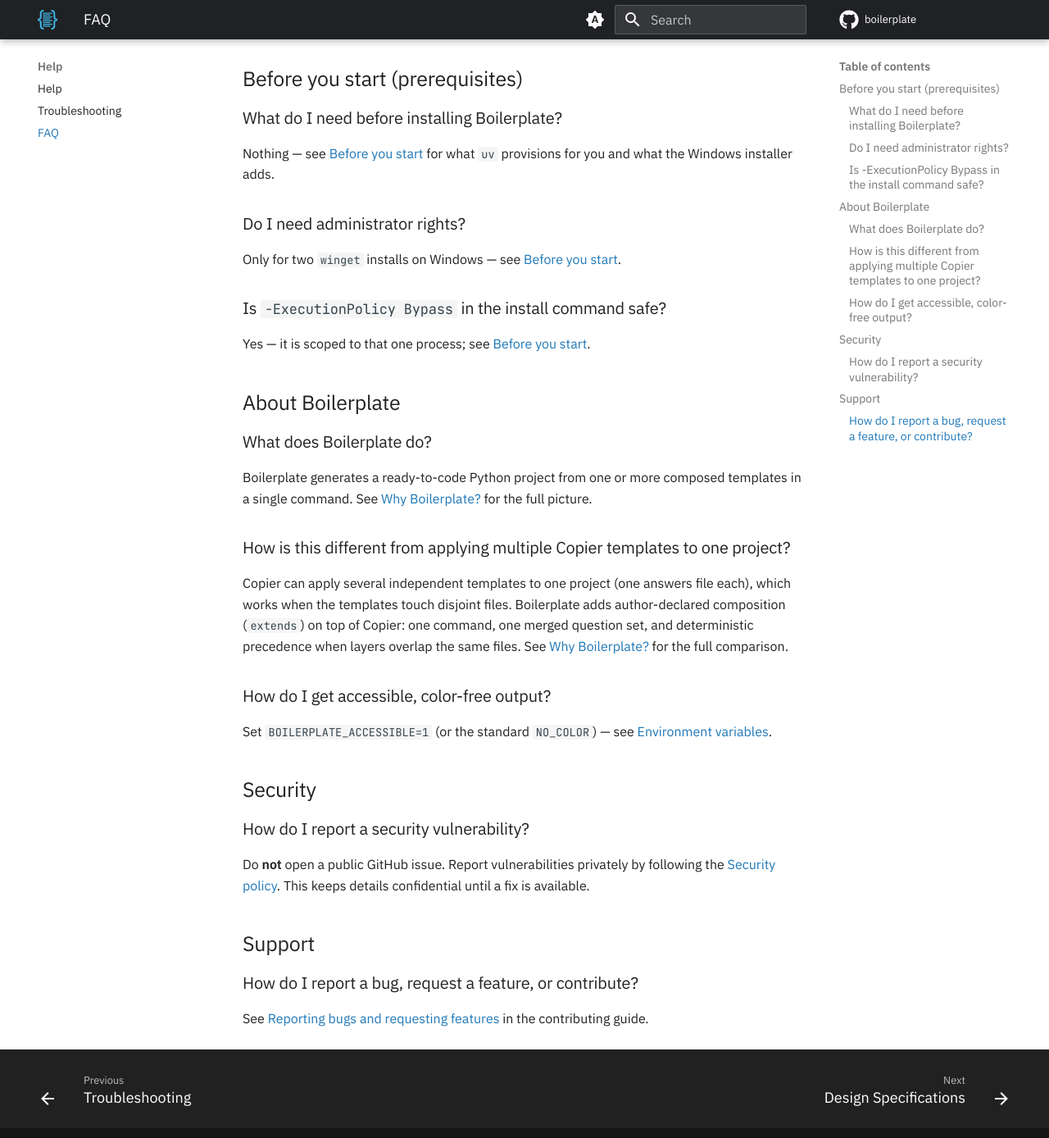
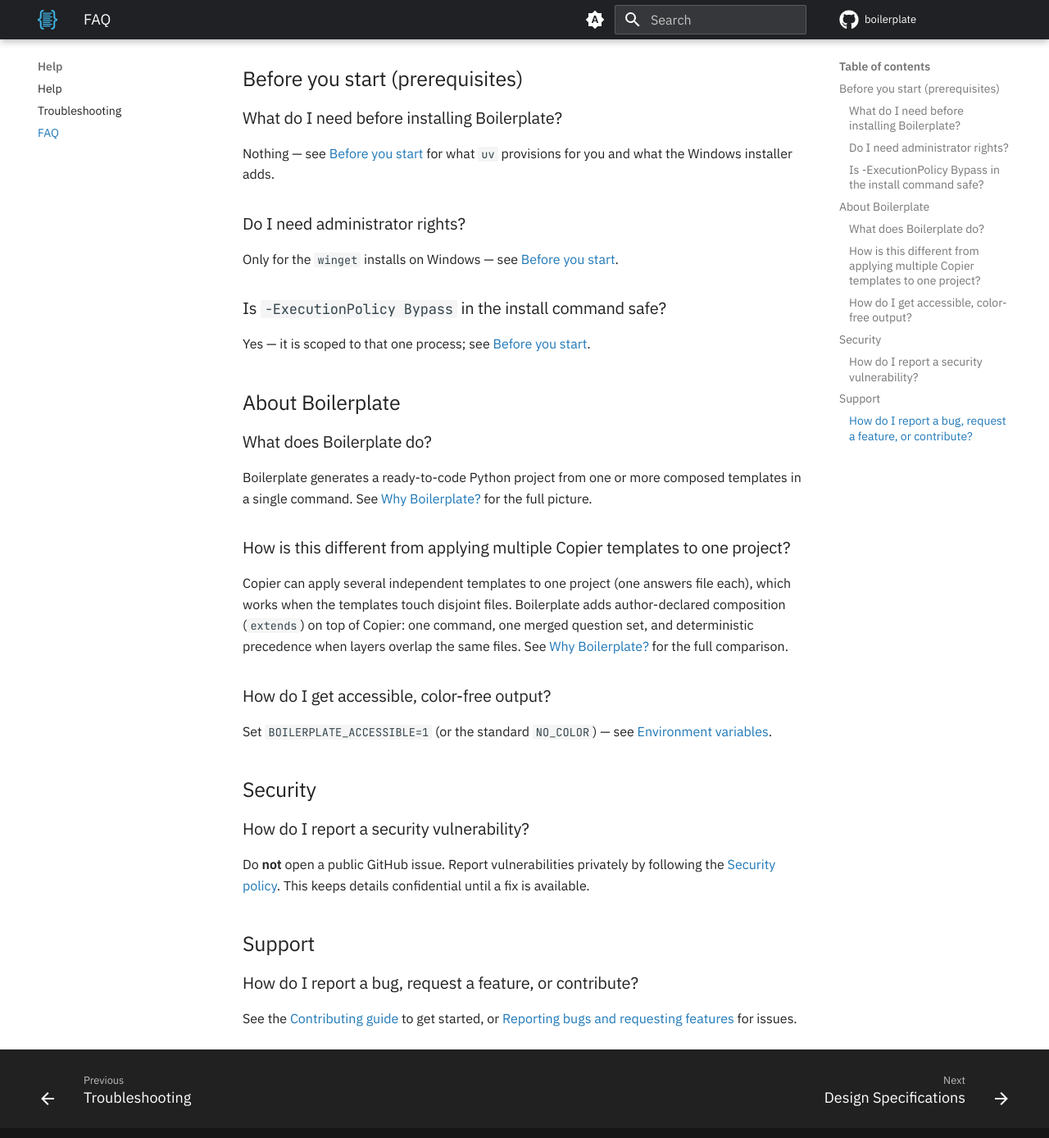
Before and after one commit to TheRealBillSiegler/boilerplate, an MkDocs documentation site: the page built from docs/faq.md, in a window 1280 px wide and 1400 px high, scrolled down 168 px. Shown: the top 1388 px of the window at 82% size. Built offline with MkDocs 1.6.1 and Material for MkDocs 9.7.7, drawn with Linux system fonts in a browser that asks for light colours; comment, search, counter and statistics services are not loaded; the version menu is left out.

Commit message:
docs: fix the test file name, the winget count, and the contribute link
The worked example named tests_app.py.jinja for a file called test_app.py.jinja; the FAQ counted two winget installs where install.md lists three; the contribute question linked only to bug reporting.

Co-Authored-By: Claude Fable 5.1 <noreply@anthropic.com>

```diff
--- a/docs/faq.md
+++ b/docs/faq.md
@@ -8,7 +8,7 @@ Nothing — see [Before you start](install.md#before-you-start) for what `uv` pr
 
 ### Do I need administrator rights?
 
-Only for two `winget` installs on Windows — see [Before you start](install.md#before-you-start).
+Only for the `winget` installs on Windows — see [Before you start](install.md#before-you-start).
 
 ### Is `-ExecutionPolicy Bypass` in the install command safe?
 
@@ -38,4 +38,4 @@ Do **not** open a public GitHub issue. Report vulnerabilities privately by follo
 
 ### How do I report a bug, request a feature, or contribute?
 
-See [Reporting bugs and requesting features](governance/contributing.md#reporting-bugs-and-requesting-features) in the contributing guide.
+See the [Contributing guide](governance/contributing.md) to get started, or [Reporting bugs and requesting features](governance/contributing.md#reporting-bugs-and-requesting-features) for issues.
```
Also changed, not shown: docs/templates-hub/composition.md (+1 -1 lines).
